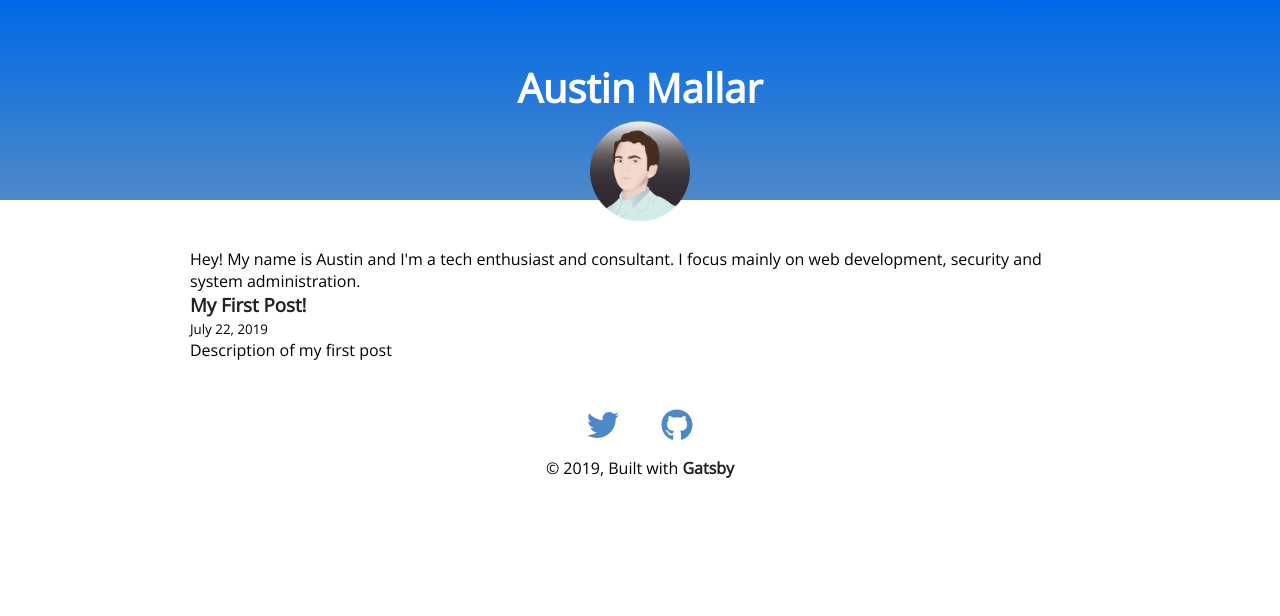
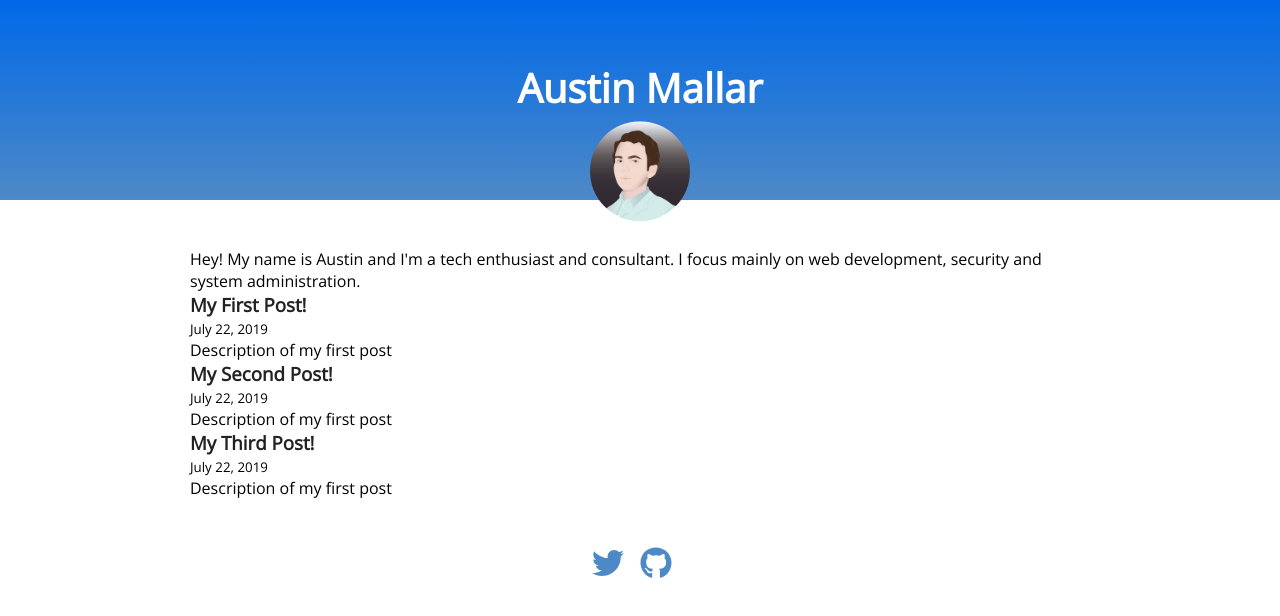
Before and after one commit to AustinMallar/Personal-Website, a Gatsby site: page / in a window 1280 px wide. Built offline with nearby package versions, Linux system fonts and the light colour scheme; Gatsby itself is replaced by a stand-in of ours.

Commit message:
Added sample posts, created seperate components

```diff
--- /dev/null
+++ b/content/blog/my-second-post/index.md
@@ -0,0 +1,7 @@
+---
+title: My Second Post!
+date: "2019-07-22"
+description: "Description of my first post"
+---
+
+So this is my first post on my new blog powered by Gatsby.
--- /dev/null
+++ b/content/blog/my-third-post/index.md
@@ -0,0 +1,7 @@
+---
+title: My Third Post!
+date: "2019-07-22"
+description: "Description of my first post"
+---
+
+So this is my first post on my new blog powered by Gatsby.
--- /dev/null
+++ b/src/components/Posts.js
@@ -0,0 +1,39 @@
+import React from "react"
+import { graphql,useStaticQuery } from "gatsby"
+
+import Post from "./Post"
+
+
+const Posts = () => {
+
+    const data = useStaticQuery(graphql`
+    query {
+        allMarkdownRemark(sort: { fields: [frontmatter___date], order: DESC }) {
+          edges {
+            node {
+              excerpt
+              fields {
+                slug
+              }
+              frontmatter {
+                date(formatString: "MMMM DD, YYYY")
+                title
+                description
+              }
+            }
+          }
+        }
+      }
+    `)
+
+    const posts = data.allMarkdownRemark.edges
+    return (
+        <div>
+        {posts.map(({ node }) => {
+            return <Post key={node.fields.slug} node={node} />
+            })}
+        </div>
+    )
+}
+
+export default Posts
--- a/src/components/footer.js
+++ b/src/components/footer.js
@@ -9,15 +9,8 @@ const footer = () => {
     <FooterStyles>
       <div className="container">
         <div className="social-links">
-          <FontAwesomeIcon icon={faTwitter} />
-          <FontAwesomeIcon icon={faGithub} />
-        </div>
-        <div className="footer-text">
-          © {new Date().getFullYear()}, Built with
-          {` `}
-          <a style={{ fontWeight: "600" }} href="https://www.gatsbyjs.org">
-            Gatsby
-          </a>
+          <FontAwesomeIcon className="social-icon" icon={faTwitter} />
+          <FontAwesomeIcon className="social-icon" icon={faGithub} />
         </div>
       </div>
     </FooterStyles>
--- a/src/components/styles/FooterStyles.js
+++ b/src/components/styles/FooterStyles.js
@@ -6,9 +6,12 @@ const FooterStyles = styled.footer`
 
   div.social-links {
     display: flex;
-    justify-content: space-evenly;
     font-size: 2rem;
     color: #4e89c7;
+  }
+
+  svg.social-icon {
+    margin-right: 1rem;
   }
 
   div.footer-text {
--- a/src/components/styles/LayoutStyles.js
+++ b/src/components/styles/LayoutStyles.js
@@ -16,6 +16,12 @@ const LayoutStyles = styled.div`
     margin: 0 auto;
     padding: 3rem 0;
   }
+
+  @media (max-width: 1000px) {
+   main {
+     margin: 0 2rem;
+   }
+  }
 `
 
 export default LayoutStyles
--- a/src/pages/index.js
+++ b/src/pages/index.js
@@ -1,52 +1,20 @@
 import React from "react"
-import { graphql } from "gatsby"
 
 import Bio from "../components/bio"
+import Posts from '../components/Posts'
 import Layout from "../components/layout"
 import SEO from "../components/seo"
-import Post from "../components/Post"
 
 class BlogIndex extends React.Component {
   render() {
-    const { data } = this.props
-    const siteTitle = data.site.siteMetadata.title
-    const posts = data.allMarkdownRemark.edges
-
     return (
-      <Layout location={this.props.location} title={siteTitle}>
+      <Layout location={this.props.location} >
         <SEO title="Home" />
         <Bio />
-        {posts.map(({ node }) => {
-          return <Post key={node.fields.slug} node={node} />
-        })}
+      <Posts />
       </Layout>
     )
   }
 }
 
 export default BlogIndex
-
-export const pageQuery = graphql`
-  query {
-    site {
-      siteMetadata {
-        title
-      }
-    }
-    allMarkdownRemark(sort: { fields: [frontmatter___date], order: DESC }) {
-      edges {
-        node {
-          excerpt
-          fields {
-            slug
-          }
-          frontmatter {
-            date(formatString: "MMMM DD, YYYY")
-            title
-            description
-          }
-        }
-      }
-    }
-  }
-`
```
Also changed, not shown: src/components/styles/PostsStyles.js (added, +9 -0 lines), src/components/styles/SinglePostStyles.js (added, +7 -0 lines), src/templates/blog-post.js (+2 -11 lines), 1 other file.
